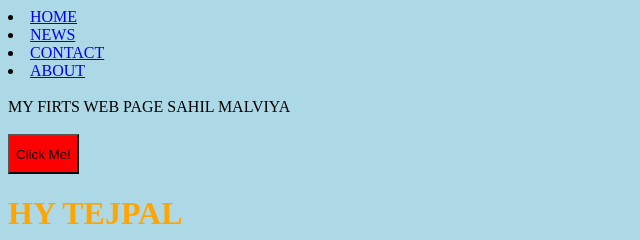
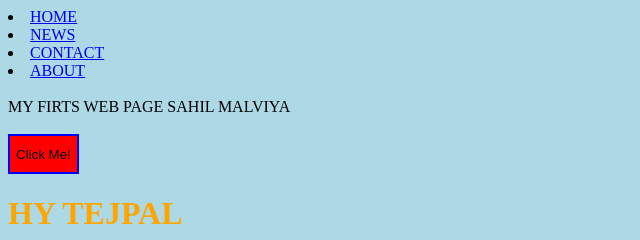
Before and after one commit to tsclchannel12/kikaanshi, a plain HTML site: page index.html in a window 1280 px wide. Shown: the top 240 px of the page, 0-640 px from the left. Drawn offline with Linux system fonts and the light colour scheme.

Commit message:
Update index.html

```diff
--- a/index.html
+++ b/index.html
@@ -15,7 +15,7 @@ color: orange;
 height: 40px;
 weight: 40px;
 background: red;
-	border:2px solide blue;
+	border:2px solid blue;
 }
  </style>
 
```
